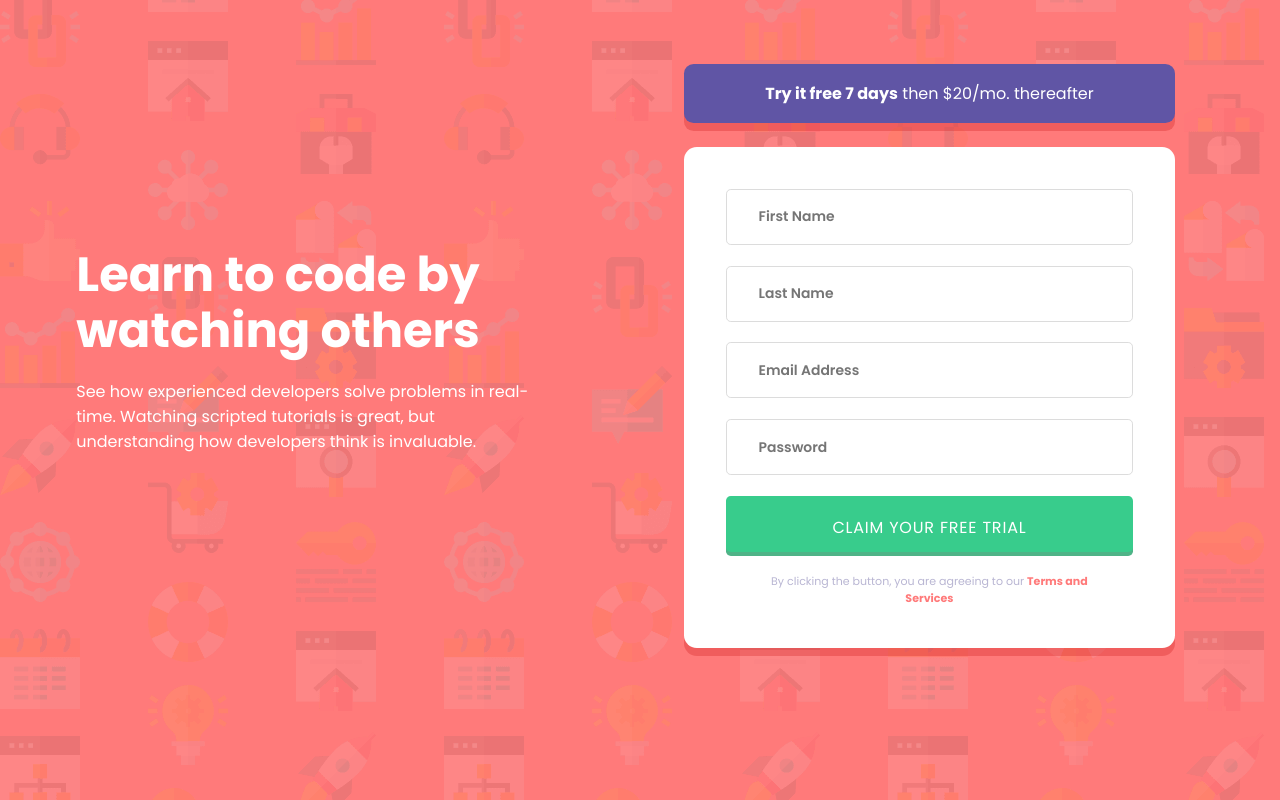
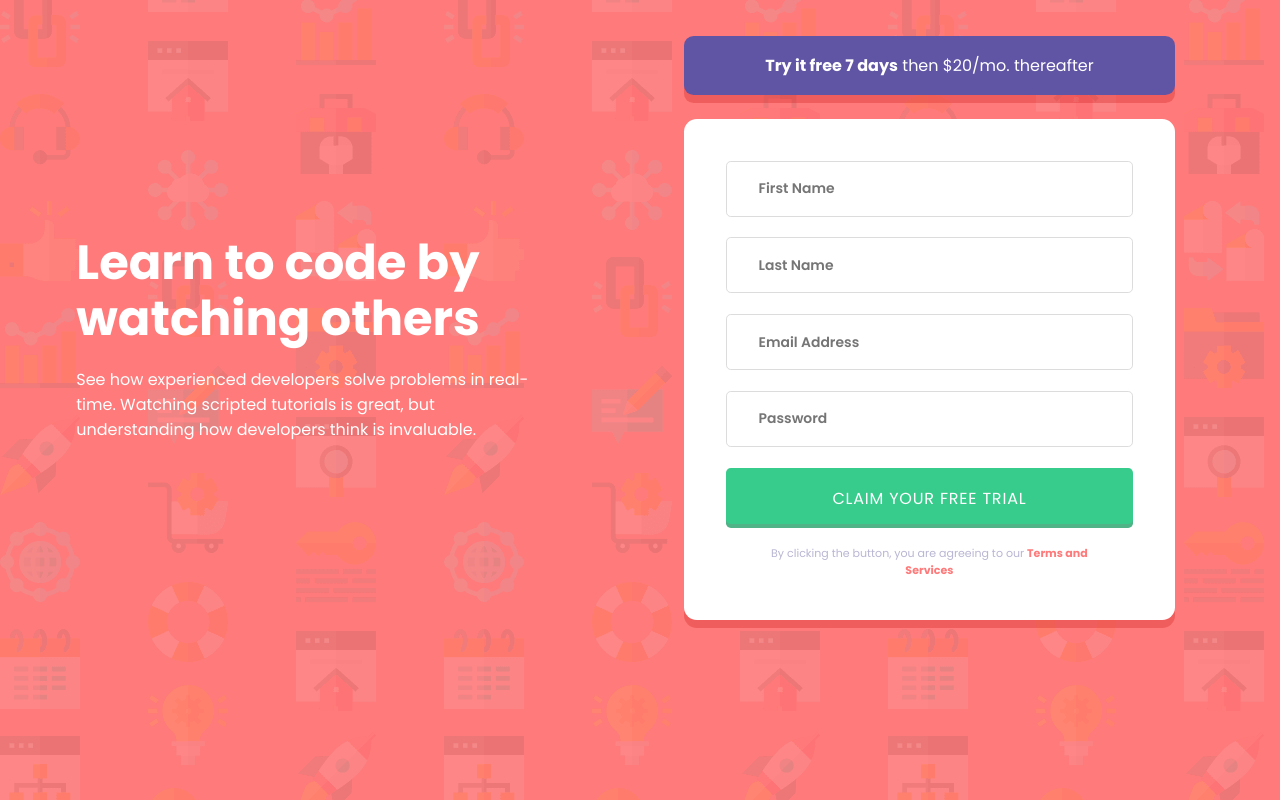
Before and after one commit to curiousmind04/Intro-Component-Signup-Form-Hub, a plain HTML site: page index.html in a window 1280 px wide. Drawn offline with Linux system fonts and the light colour scheme.

Commit message:
added min height to main

```diff
--- a/main.css
+++ b/main.css
@@ -67,7 +67,6 @@ h1 {
 }
 
 .price p {
-  /* font-weight: 400; */
   color: #fff;
   width: 60%;
   text-align: center;
@@ -175,9 +174,11 @@ h1 {
 @media (min-width: 52rem) {
   body {
     background-image: url("images/bg-intro-desktop.png");
+    /* min-height: 650px; */
   }
   main {
     flex-direction: row;
+    min-height: 41rem;
   }
   .intro {
     width: 70%;
@@ -194,7 +195,7 @@ h1 {
     width: 95%;
   }
   .price {
-    margin-top: 4rem;
+    /* margin-top: 4rem; */
     width: 70%;
     height: 3.7rem;
   }
@@ -204,7 +205,8 @@ h1 {
   .form-container {
     width: 70%;
     padding: 2.6rem;
-    margin-bottom: 2rem;
+    /* margin-bottom: 2rem; */
+    margin-bottom: 0;
   }
   .form input,
   .form button {
```
